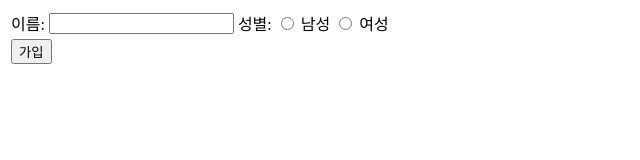
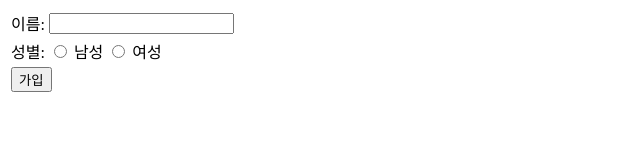
Before and after one commit to banbansolt/web1project, a plain HTML site: page 0403/01.html in a window 1280 px wide. Shown: the whole page, without its empty margins (0-640 px from the left). Drawn offline with Linux system fonts and the light colour scheme.

Commit message:
4장 radiobutton

```diff
--- a/0403/01.html
+++ b/0403/01.html
@@ -14,7 +14,9 @@
                 </td>
                 <td>
                     <input type="text" name="username" id="username"
+                </td>
             </tr>
+                <tr>
                     <td>
                         성별:
                     </td>
```
